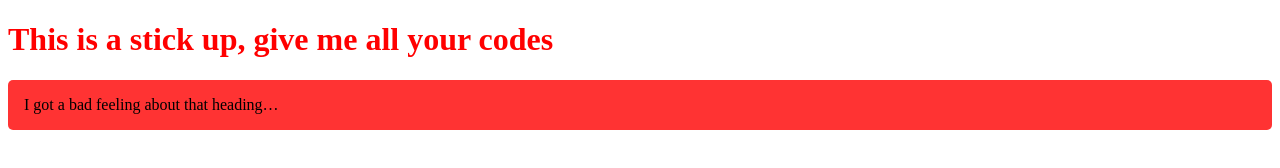
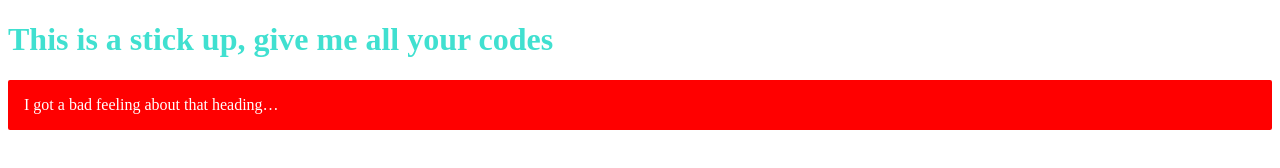
Before and after one commit to danielvdspuy/learn-webpack, a website built with webpack: page index.html in a window 1280 px wide. Built offline with Linux system fonts and the light colour scheme.

Commit message:
being mega lazy with my commits here… 🙄

```diff
--- a/index.html
+++ b/index.html
@@ -7,5 +7,6 @@
     <p>This is a fair request, and I promise to treat others the way I treat my generation will not be based on their belief, or the colour of their skin—and that this is no more right than saying all teenagers are drunken dope addicts or bluesniffers.</p>
 
     <script src="dist/bundle.min.js"></script>
+    <script src="http://localhost:35729/livereload.js"></script>
   </body>
 </html>
--- a/package.json
+++ b/package.json
@@ -26,7 +26,8 @@
     "node-sass": "^4.5.0",
     "sass-loader": "^6.0.0",
     "style-loader": "^0.13.1",
-    "webpack": "^2.2.1"
+    "webpack": "^2.2.1",
+    "webpack-livereload-plugin": "^0.10.0"
   },
   "dependencies": {
     "jquery": "^3.1.1",
--- /dev/null
+++ b/src/base/sass/_colours.scss
@@ -0,0 +1 @@
+$color-error: turquoise;
--- /dev/null
+++ b/src/index.scss
@@ -0,0 +1,6 @@
+p {
+  border-radius: 2px;
+  padding: 1em;
+  color: #ffffff;
+  background-color: #ff0000;
+}
--- /dev/null
+++ b/src/modules/bar/_partial.scss
@@ -0,0 +1 @@
+$color-error: green;
--- a/src/modules/bar/index.scss
+++ b/src/modules/bar/index.scss
@@ -1,4 +1,4 @@
-$color-error: red;
+@import '../../base/sass/colours.scss';
 
 h1 {
   color: $color-error;
--- a/webpack.config.js
+++ b/webpack.config.js
@@ -1,5 +1,6 @@
 var debug = process.env.NODE_ENV !== "production";
-var webpack = require('webpack');
+
+var LiveReloadPlugin = require('webpack-livereload-plugin');
 
 module.exports = {
   entry: {
@@ -36,7 +37,9 @@ module.exports = {
 
   devtool: debug ? "inline-sourcemap" : null,
 
-  plugins: debug ? [ ] : [
+  plugins: debug ? [
+    new LiveReloadPlugin()
+  ] : [
     new webpack.optimize.DedupePlugin(),
     new webpack.optimize.OccurenceOrderPlugin(),
     new webpack.optimize.UglifyJsPlugin({ mangle: false, sourcemap: false })
```
Also changed, not shown: dist/bundle.min.js, index.scss (deleted).
